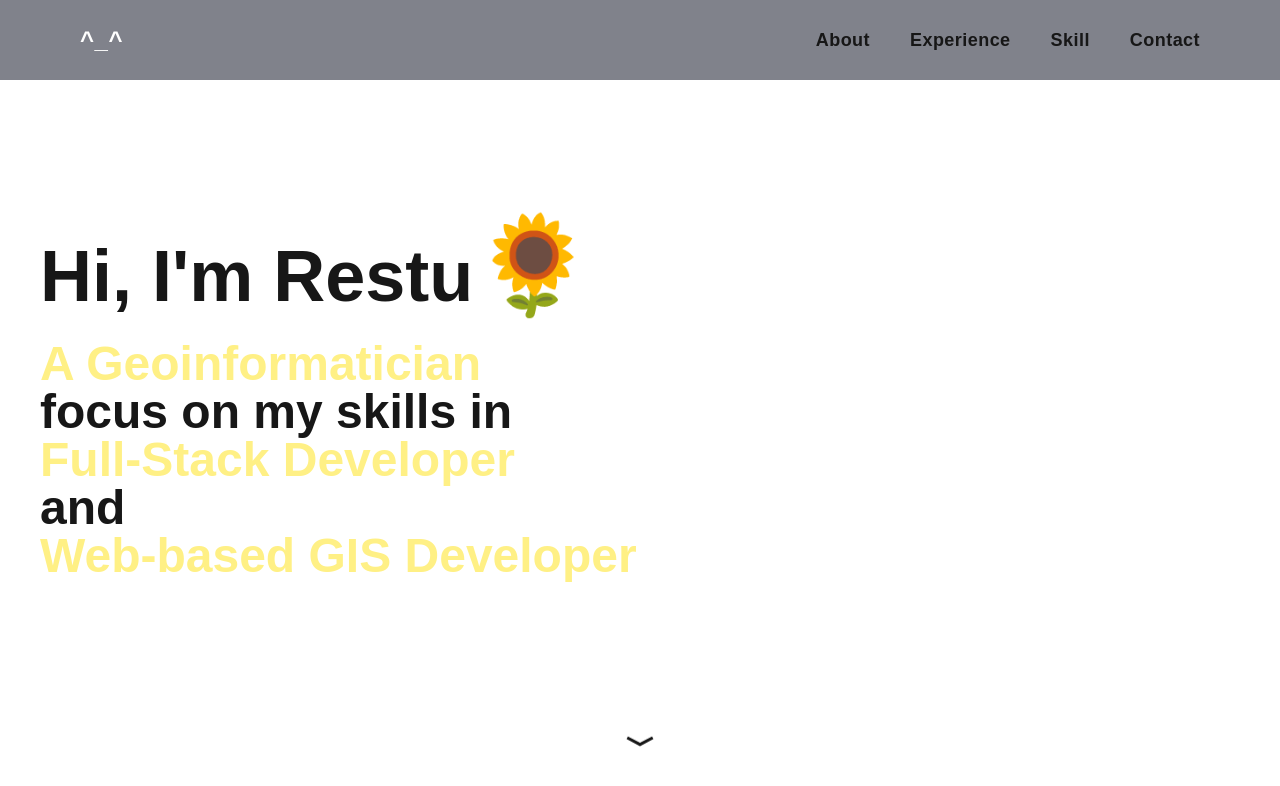
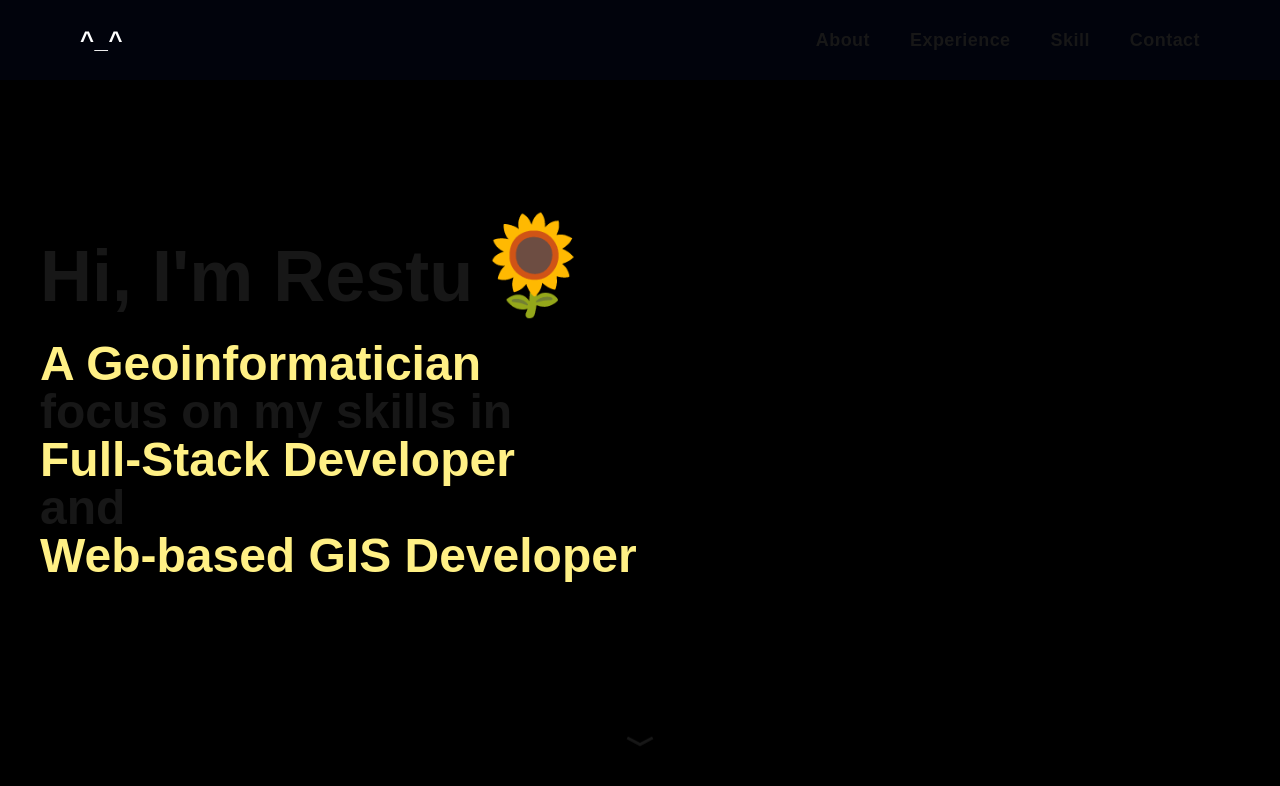
Before and after one commit to restuak/homepage-prsnl-next, a Next.js app: page / in a window 1280 px wide. Shown: the top 786 px of the page. Built offline with nearby package versions, Linux system fonts and the light colour scheme.

Commit message:
feat: bg

```diff
--- a/src/components/welcome.tsx
+++ b/src/components/welcome.tsx
@@ -4,7 +4,7 @@ import React from "react";
 export default function Welcome() {
   return (
     <>
-      <div className="h-screen flex flex-col justify-center max-w-screen-xl px-6 md:px-10 mx-auto">
+      <div className="bg-black h-screen flex flex-col justify-center max-w-screen-xl px-6 md:px-10 mx-auto">
         <div>
           <div className="font-bold ">
             <h1>
```
